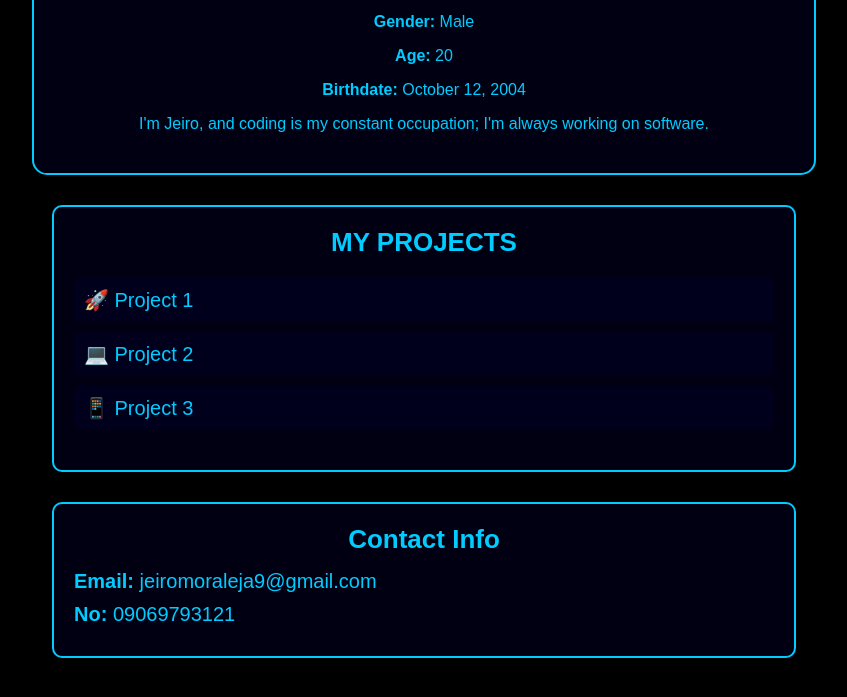
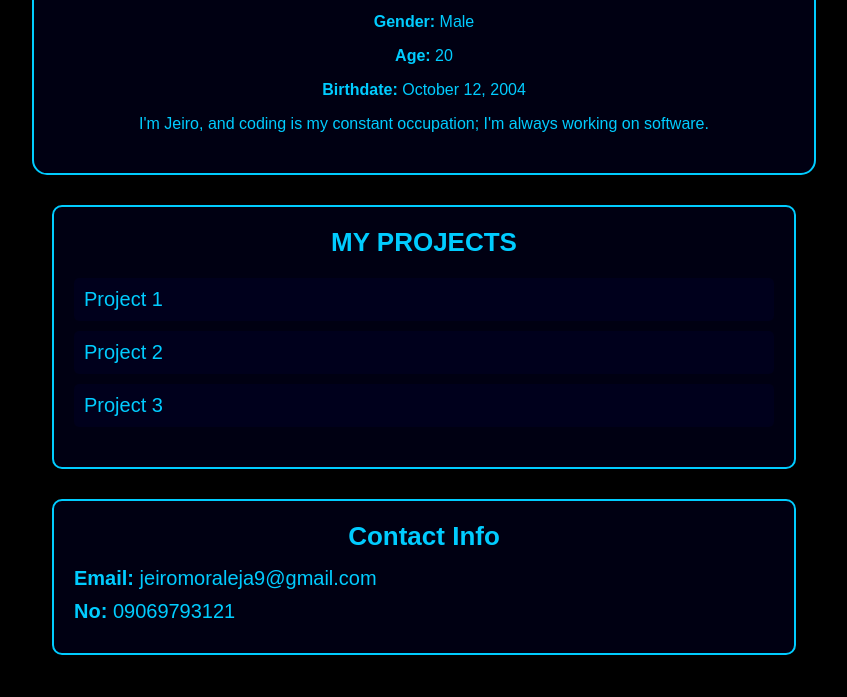
Before and after one commit to jeiromoraleja/jeiromoraleja.github.io, a plain HTML site: page index.html in a window 1280 px wide. Shown: the part 193-890 px from the top of the page, without its empty margins (216-1063 px from the left). Drawn offline with Linux system fonts and the light colour scheme.

Commit message:
index.html

```diff
--- a/index.html
+++ b/index.html
@@ -23,9 +23,9 @@
     <div class="empty-container">
         <div class="section-title">MY PROJECTS</div>
         <ul class="projects-list">
-            <li>🚀 Project 1</li>
-            <li>💻 Project 2</li>
-            <li>📱 Project 3</li>
+            <li> Project 1</li>
+            <li> Project 2</li>
+            <li> Project 3</li>
         </ul>
     </div>
 
```
